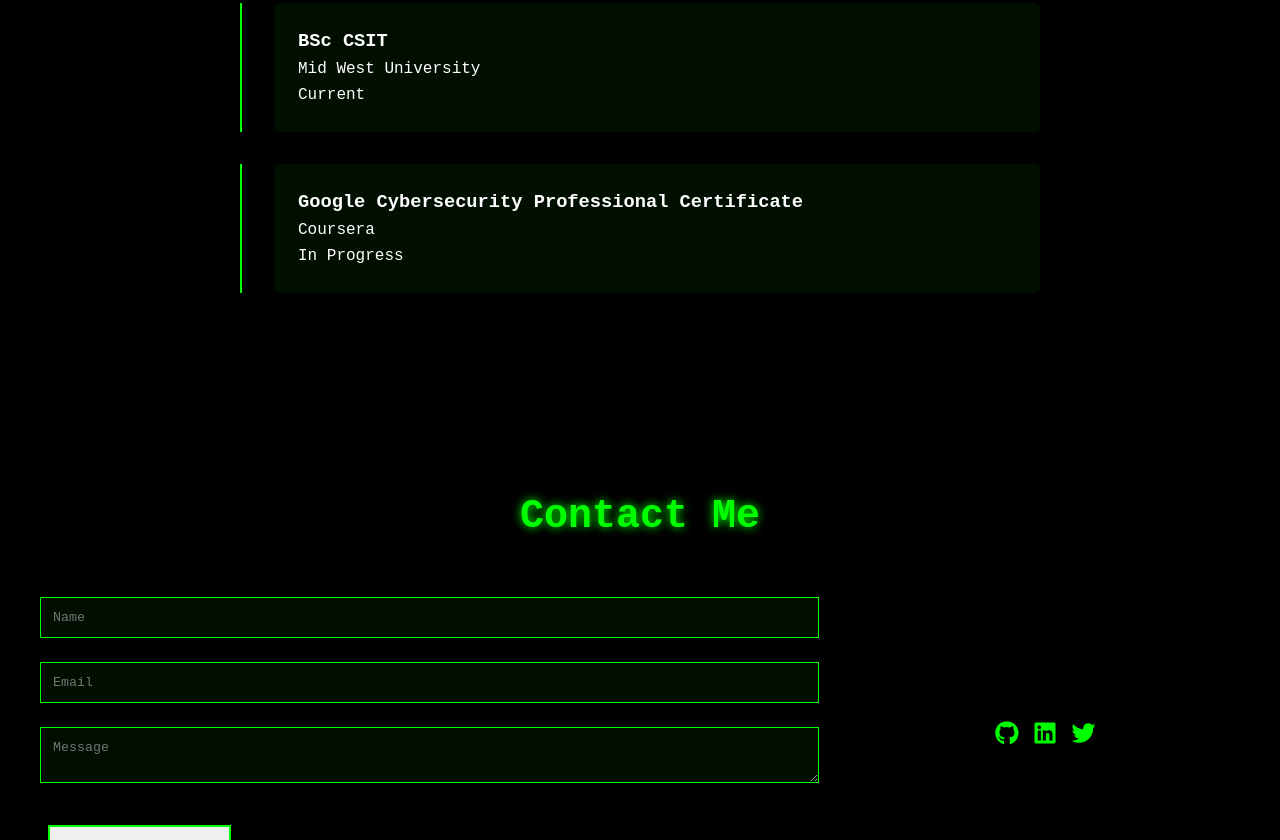
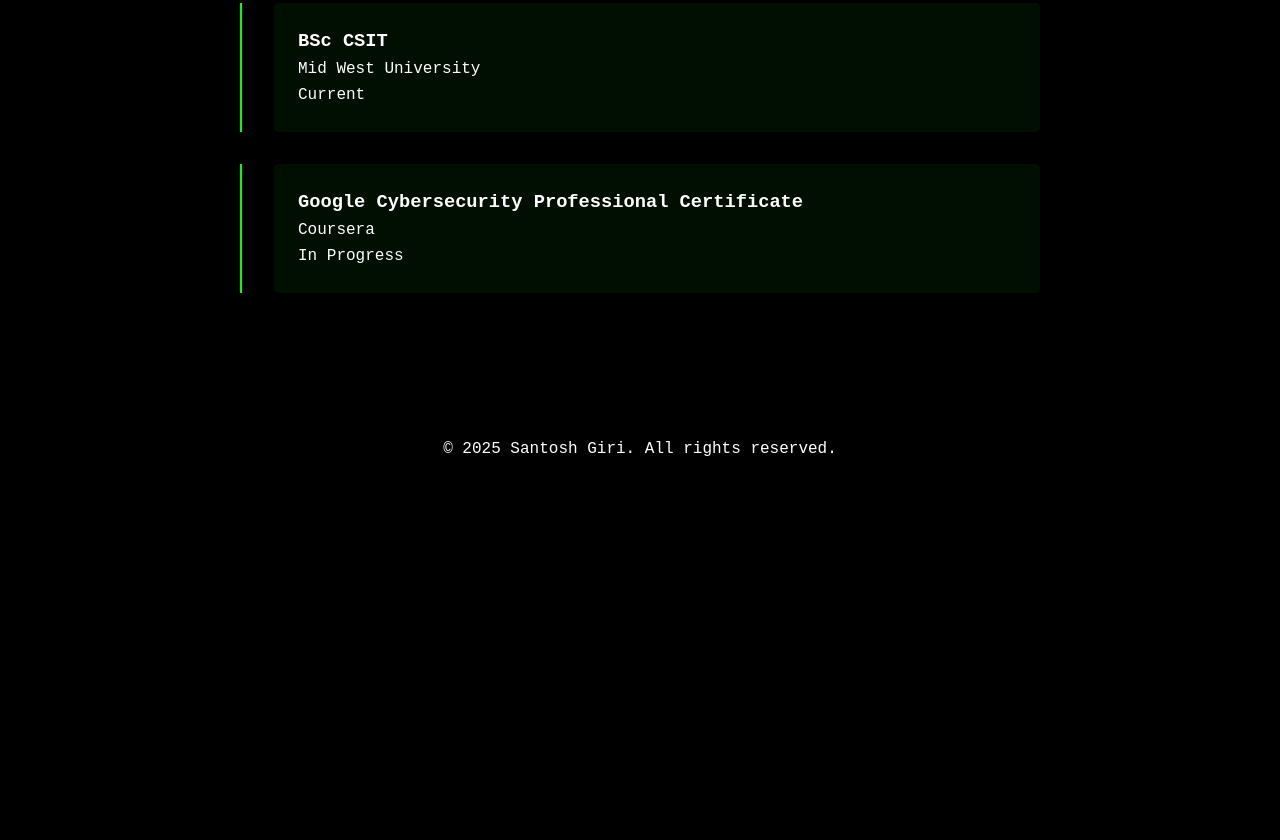
Before and after one commit to AlphonseYT/portfolio, a plain HTML site: page index.html in a window 1280 px wide. Shown: the part 1960-2800 px from the top of the page. After the commit the page ends 2455 px from the top, so only its background shows below. Drawn offline with Linux system fonts and the light colour scheme.

Commit message:
Update index.html

```diff
--- a/index.html
+++ b/index.html
@@ -18,7 +18,7 @@
                 <li><a href="#about">About</a></li>
                 <li><a href="#skills">Skills</a></li>
                 <li><a href="#education">Education</a></li>
-                <li><a href="#contact">Contact</a></li>
+                <li><a href="certificates.html">Certificates</a></li>
             </ul>
         </nav>
     </header>
@@ -28,7 +28,6 @@
             <h1 class="glitch" data-text="Santosh Giri">Santosh Giri</h1>
             <p class="subtitle">Cybersecurity Enthusiast | BSc CSIT Student</p>
             <div class="cyber-buttons">
-                <a href="#contact" class="cyber-button">Get In Touch</a>
                 <a href="#about" class="cyber-button">Learn More</a>
             </div>
         </div>
@@ -39,7 +38,7 @@
             <h2 class="section-title">Professional Statement</h2>
             <div class="about-content">
                 <div class="about-text">
-                    <p>As a dedicated BSc CSIT student at Mid West University with a passion for cybersecurity, I am committed to protecting digital assets and maintaining the confidentiality, integrity, and availability of information systems. Currently enhancing my expertise through the Google Cybersecurity Professional Certificate program, I combine theoretical knowledge with practical skills to address modern security challenges.</p>
+                    <p>As a dedicated BSc CSIT student at Mid West University with a passion for cybersecurity, I am committed to protecting digital assets and maintaining the confidentiality, integrity, and availability of systems. Currently enhancing my skills through Google's Cybersecurity Professional Certificate, I bring a strong foundation in technical concepts and a dedication to staying current with emerging security threats.</p>
                     <div class="security-stats">
                         <div class="stat">
                             <i class="fas fa-shield-alt"></i>
@@ -116,33 +115,6 @@
         </div>
     </section>
 
-    <section id="contact">
-        <div class="container">
-            <h2 class="section-title">Contact Me</h2>
-            <div class="contact-content">
-                <div class="contact-form">
-                    <form id="contactForm">
-                        <div class="form-group">
-                            <input type="text" placeholder="Name" required>
-                        </div>
-                        <div class="form-group">
-                            <input type="email" placeholder="Email" required>
-                        </div>
-                        <div class="form-group">
-                            <textarea placeholder="Message" required></textarea>
-                        </div>
-                        <button type="submit" class="cyber-button">Send Message</button>
-                    </form>
-                </div>
-                <div class="social-links">
-                    <a href="#" class="social-icon"><i class="fab fa-github"></i></a>
-                    <a href="#" class="social-icon"><i class="fab fa-linkedin"></i></a>
-                    <a href="#" class="social-icon"><i class="fab fa-twitter"></i></a>
-                </div>
-            </div>
-        </div>
-    </section>
-
     <footer>
         <div class="container">
             <p>&copy; 2025 Santosh Giri. All rights reserved.</p>
```
